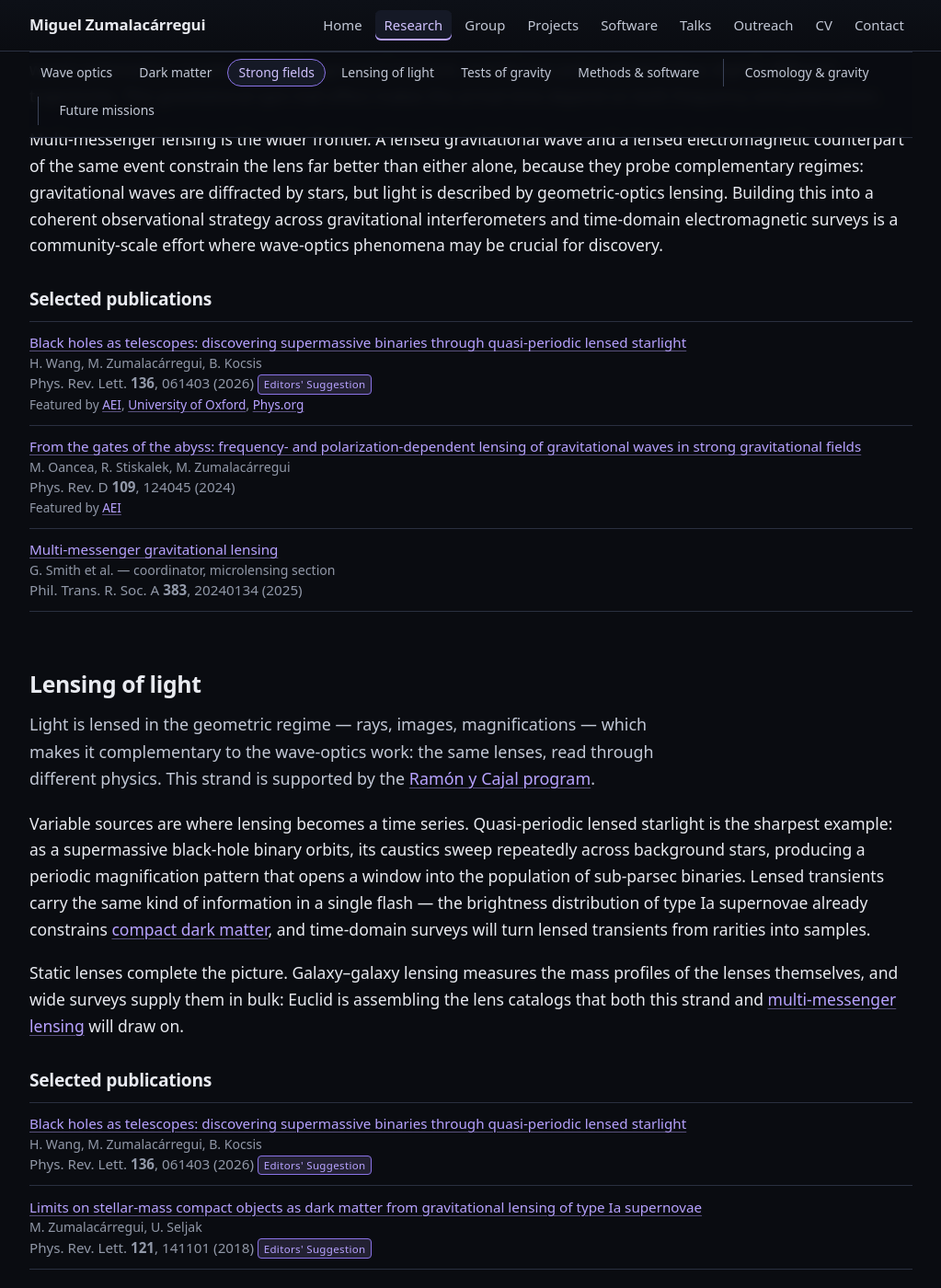
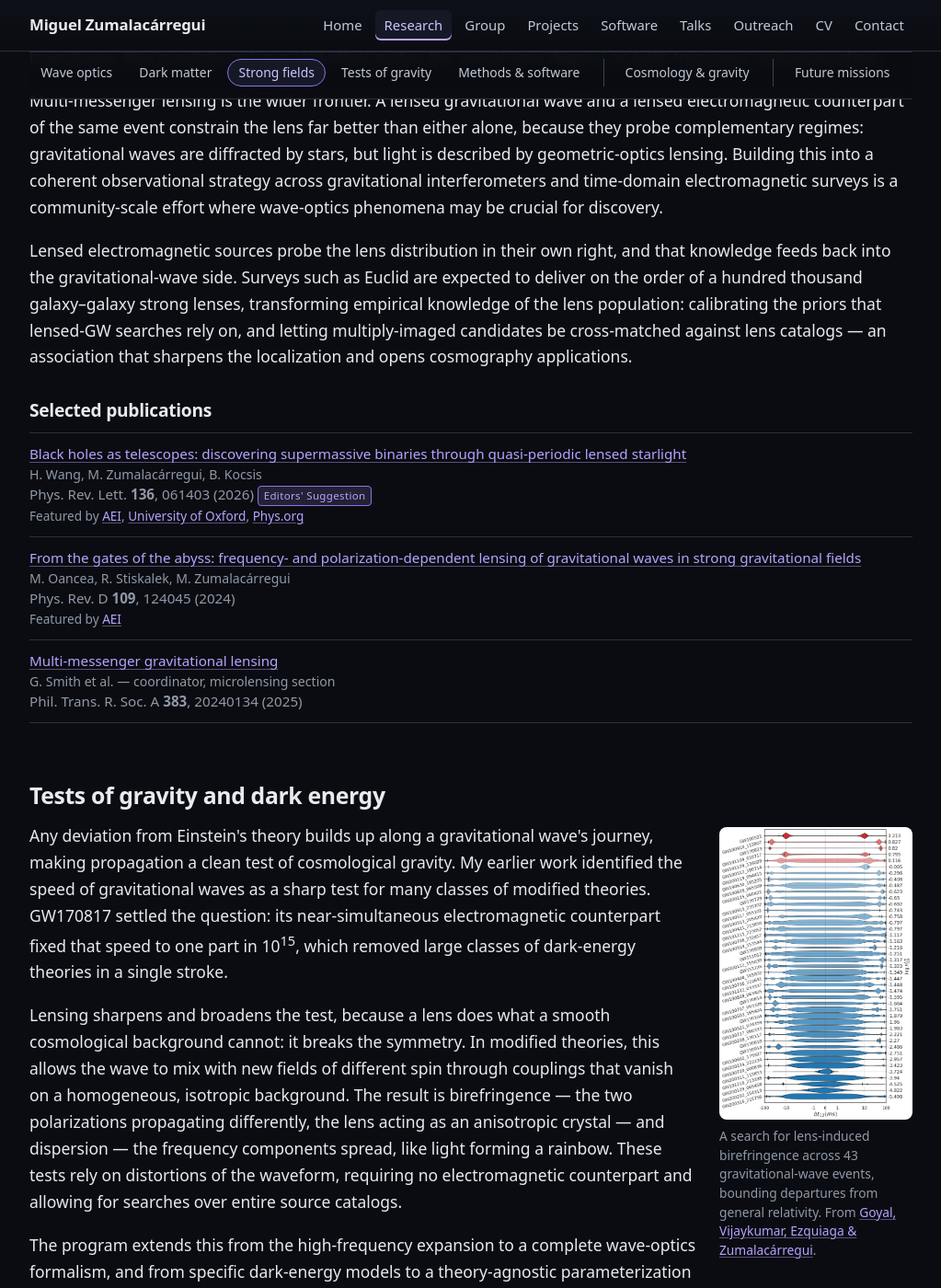
Before and after one commit to miguelzuma/miguelzuma.github.io, a Jekyll site: the page built from research.html, in a window 1280 px wide and 1400 px high, scrolled down 4596 px. Shown: the whole window at 92% size, without its empty margins (128-1151 px from the left). Built offline with Jekyll 4.4.1, drawn with Linux system fonts in a browser that asks for light colours; some of the changed text lies outside the part shown.

Commit message:
Fold the EM-lensing angle into multi-messenger, drop the separate section
Every paper the lensing-of-light section carried already lives in dark
matter or strong-field, and no paper should appear twice. Instead the
multi-messenger paragraph gains the point the section was for: lensed
electromagnetic sources probe the lens distribution in their own right, and
surveys like Euclid -- order of a hundred thousand galaxy-galaxy lenses --
calibrate the priors of lensed-GW searches and give multiply-imaged
candidates a catalog to be matched against.

The page lede lists the strands as the sections that actually exist. The
Ramón y Cajal ASCII anchor stays, unused but correct.

Co-Authored-By: Claude Opus 5 <noreply@anthropic.com>
Claude-Session: https://claude.ai/code/session_01E2ZbXszK9qt9svKVxU5Yrt

```diff
--- a/research.html
+++ b/research.html
@@ -5,9 +5,9 @@ title: "Research"
 eyebrow: "Gravitation, Cosmology and Data Interpretation"
 lede: >-
   My research runs in parallel strands — wave-optics lensing of gravitational
-  waves, lensing of light, dark matter, tests of gravity — resting on a
-  foundation of cosmology, dark energy and gravitational theory. Each strand
-  has its own funding, and its papers are below.
+  waves, dark matter, strong-field and multi-messenger lensing, tests of
+  gravity — resting on a foundation of cosmology, dark energy and gravitational
+  theory. Each strand is described below, with the papers that carry it.
 description: >-
   Research program on wave-optics lensing phenomena: dark
   matter and small-scale structure, strong-field and multi-messenger lensing,
@@ -19,8 +19,6 @@ sections:
     label: "Dark matter"
   - id: strong-field
     label: "Strong fields"
-  - id: light
-    label: "Lensing of light"
   - id: tests-of-gravity
     label: "Tests of gravity"
   - id: methods
@@ -328,6 +326,16 @@ sections:
     time-domain electromagnetic surveys is a community-scale effort where
     wave-optics phenomena may be crucial for discovery.
   </p>
+  <p>
+    Lensed electromagnetic sources probe the lens distribution in their own
+    right, and that knowledge feeds back into the gravitational-wave side.
+    Surveys such as Euclid are expected to deliver on the order of a hundred
+    thousand galaxy–galaxy strong lenses, transforming empirical knowledge of
+    the lens population: calibrating the priors that lensed-GW searches rely
+    on, and letting multiply-imaged candidates be cross-matched against lens
+    catalogs — an association that sharpens the localization and opens
+    cosmography applications.
+  </p>
 
   <h3>Selected publications</h3>
   <ul class="pubs">
@@ -351,52 +359,6 @@ sections:
     </li>
   </ul>
 
-</section>
-
-<!-- ---------- Lensing of light ---------- -->
-<section class="section" id="light">
-  <h2>Lensing of light</h2>
-
-  <p class="lede">
-    Light is lensed in the geometric regime — rays, images, magnifications —
-    which makes it complementary to the wave-optics work: the same lenses, read
-    through different physics. This strand is supported by the
-    <a href="{{ '/projects.html#ramon-y-cajal' | relative_url }}">Ramón y Cajal program</a>.
-  </p>
-
-  <p>
-    Variable sources are where lensing becomes a time series. Quasi-periodic
-    lensed starlight is the sharpest example: as a supermassive black-hole
-    binary orbits, its caustics sweep repeatedly across background stars,
-    producing a periodic magnification pattern that opens a window into the
-    population of sub-parsec binaries. Lensed transients carry the same kind of
-    information in a single flash — the brightness distribution of type Ia
-    supernovae already constrains
-    <a href="#dark-matter">compact dark matter</a>, and time-domain surveys
-    will turn lensed transients from rarities into samples.
-  </p>
-  <p>
-    Static lenses complete the picture. Galaxy–galaxy lensing measures the mass
-    profiles of the lenses themselves, and wide surveys supply them in bulk:
-    Euclid is assembling the lens catalogs that both this strand and
-    <a href="#strong-field">multi-messenger lensing</a> will draw on.
-  </p>
-
-  <h3>Selected publications</h3>
-  <ul class="pubs">
-    <li>
-      <a href="https://inspirehep.net/literature/2937368" rel="noopener">Black holes as telescopes: discovering supermassive binaries through quasi-periodic lensed starlight</a>
-      <span class="authors">H. Wang, M. Zumalacárregui, B. Kocsis</span>
-      <span class="journal">Phys. Rev. Lett. <strong>136</strong>, 061403 (2026)</span>
-      <span class="badge">Editors' Suggestion</span>
-    </li>
-    <li>
-      <a href="https://inspirehep.net/literature/1641243" rel="noopener">Limits on stellar-mass compact objects as dark matter from gravitational lensing of type Ia supernovae</a>
-      <span class="authors">M. Zumalacárregui, U. Seljak</span>
-      <span class="journal">Phys. Rev. Lett. <strong>121</strong>, 141101 (2018)</span>
-      <span class="badge">Editors' Suggestion</span>
-    </li>
-  </ul>
 </section>
 
 <!-- ---------- Tests of gravity ---------- -->
```
